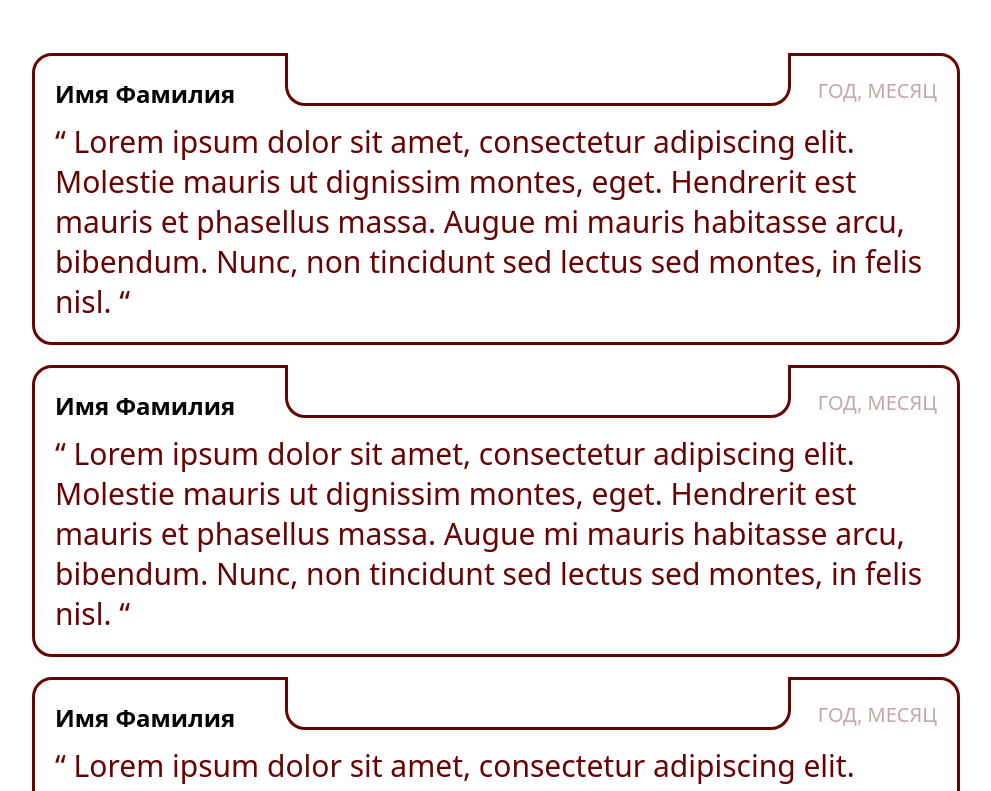
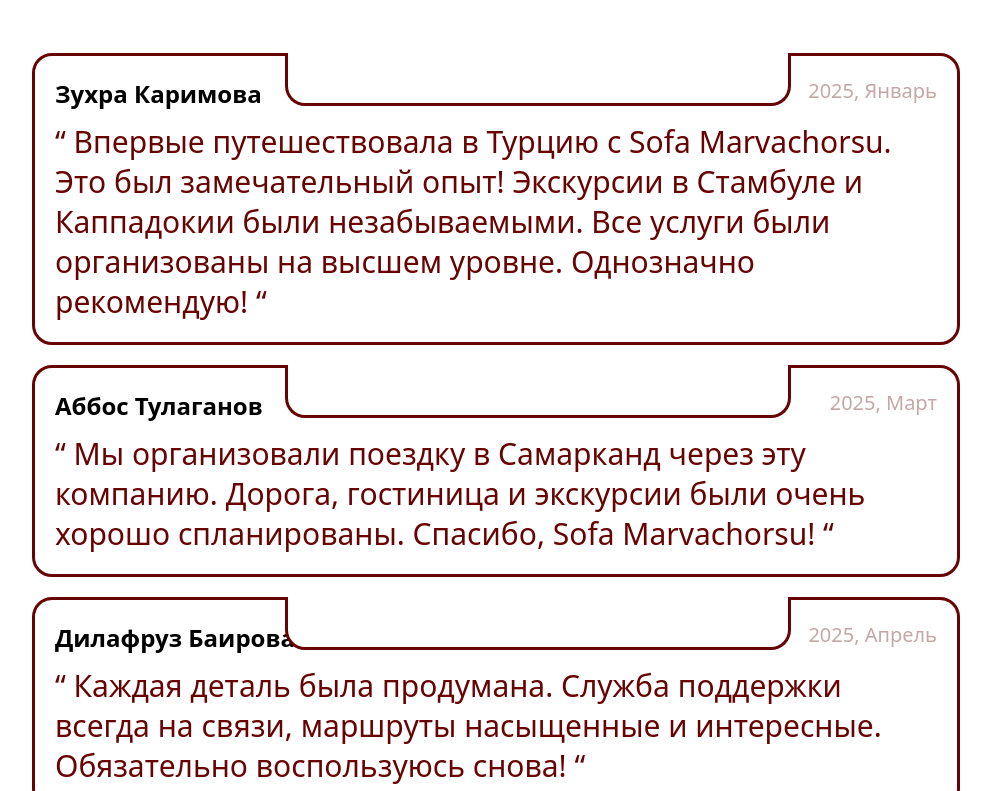
Before and after one commit to SanjarbekH02/SofaVite, a React (Vite) app: page / in a window 1280 px wide. Shown: the part 3209-4000 px from the top of the page, without its empty margins (144-1135 px from the left). Built offline with nearby package versions, Linux system fonts and the light colour scheme.

Commit message:
diroktor ismi ish vaqti qoshildi

```diff
--- a/index.html
+++ b/index.html
@@ -2,6 +2,7 @@
 <html lang="en">
   <head>
     <meta charset="UTF-8" />
+    <link rel="icon" type="image/png" href="./src/images/sofa.png">
     <meta name="viewport" content="width=device-width, initial-scale=1.0" />
     <title>Sofa marva Chorsu</title>
   </head>
--- a/public/locales/en.json
+++ b/public/locales/en.json
@@ -80,19 +80,19 @@
         "showMore": "Show More",
         "items": [
         {
-                "name": "Name Surname",
-                "date": "YEAR, MONTH",
-                "text": "“ Lorem ipsum dolor sit amet, consectetur adipiscing elit. Molestie mauris ut dignissim montes, eget. Hendrerit est mauris et phasellus massa. Augue mi mauris habitasse arcu, bibendum. Nunc, non tincidunt sed lectus sed montes, in felis nisl. “"
+            "name": "Zuhra Karimova",
+            "date": "January, 2025",
+            "text": "“I traveled to Turkey for the first time with Sofa Marvachorsu. It was a wonderful experience! The excursions in Istanbul and Cappadocia were unforgettable. All services were organized at the highest level. I absolutely recommend them!”"
         },
         {
-                "name": "Name Surname",
-                "date": "YEAR, MONTH",
-                "text": "“ Lorem ipsum dolor sit amet, consectetur adipiscing elit. Molestie mauris ut dignissim montes, eget. Hendrerit est mauris et phasellus massa. Augue mi mauris habitasse arcu, bibendum. Nunc, non tincidunt sed lectus sed montes, in felis nisl. “"
+            "name": "Abbos To'laganov",
+            "date": "March, 2025",
+            "text": "“We organized a trip to Samarkand through this company. The journey, hotel, and excursions were very well planned. Thank you, Sofa Marvachorsu!”"
         },
         {
-                "name": "Name Surname",
-                "date": "YEAR, MONTH",
-                "text": "“ Lorem ipsum dolor sit amet, consectetur adipiscing elit. Molestie mauris ut dignissim montes, eget. Hendrerit est mauris et phasellus massa. Augue mi mauris habitasse arcu, bibendum. Nunc, non tincidunt sed lectus sed montes, in felis nisl. “"
+            "name": "Dilafruz Bayirova",
+            "date": "April, 2025",
+            "text": "“Every detail was thought out. The support service was always in touch, and the routes were rich and interesting. I will definitely use their services again!”"
         }
         ]
     },
@@ -101,6 +101,8 @@
         "contacts": "CONTACTS",
         "getInTouch": "Get in Touch",
         "address": "Tashkent city, Olmazor district, Beruniy street, house 8",
-        "socialTitle": "Our Social Networks"
+        "socialTitle": "Our Social Networks",
+        "director": "Director",
+        "workingHours": "Working hours: Every day"
     }
 }
--- a/public/locales/ru.json
+++ b/public/locales/ru.json
@@ -81,19 +81,19 @@
     "showMore": "Показать больше",
     "items": [
     {
-        "name": "Имя Фамилия",
-        "date": "ГОД, МЕСЯЦ",
-        "text": "“ Lorem ipsum dolor sit amet, consectetur adipiscing elit. Molestie mauris ut dignissim montes, eget. Hendrerit est mauris et phasellus massa. Augue mi mauris habitasse arcu, bibendum. Nunc, non tincidunt sed lectus sed montes, in felis nisl. “"
+      "name": "Зухра Каримова",
+      "date": "2025, Январь",
+      "text": "“ Впервые путешествовала в Турцию с Sofa Marvachorsu. Это был замечательный опыт! Экскурсии в Стамбуле и Каппадокии были незабываемыми. Все услуги были организованы на высшем уровне. Однозначно рекомендую! “"
     },
     {
-        "name": "Имя Фамилия",
-        "date": "ГОД, МЕСЯЦ",
-        "text": "“ Lorem ipsum dolor sit amet, consectetur adipiscing elit. Molestie mauris ut dignissim montes, eget. Hendrerit est mauris et phasellus massa. Augue mi mauris habitasse arcu, bibendum. Nunc, non tincidunt sed lectus sed montes, in felis nisl. “"
+      "name": "Аббос Тулаганов",
+      "date": "2025, Март",
+      "text": "“ Мы организовали поездку в Самарканд через эту компанию. Дорога, гостиница и экскурсии были очень хорошо спланированы. Спасибо, Sofa Marvachorsu! “"
     },
     {
-        "name": "Имя Фамилия",
-        "date": "ГОД, МЕСЯЦ",
-        "text": "“ Lorem ipsum dolor sit amet, consectetur adipiscing elit. Molestie mauris ut dignissim montes, eget. Hendrerit est mauris et phasellus massa. Augue mi mauris habitasse arcu, bibendum. Nunc, non tincidunt sed lectus sed montes, in felis nisl. “"
+      "name": "Дилафруз Баирова",
+      "date": "2025, Апрель",
+      "text": "“ Каждая деталь была продумана. Служба поддержки всегда на связи, маршруты насыщенные и интересные. Обязательно воспользуюсь снова! “"
     }
     ]
   },
@@ -102,7 +102,9 @@
     "contacts": "КОНТАКТЫ",
     "getInTouch": "Связаться с Нами",
     "address": "Тошкент шахар, Олмазор тумани, ул. Беруний, дом 8",
-    "socialTitle": "Наши Социальные Сети"
+    "socialTitle": "Наши Социальные Сети",
+    "director": "Директор:",
+    "workingHours": "Режим работы: каждый день"
   }
 
 
--- a/public/locales/uz.json
+++ b/public/locales/uz.json
@@ -29,44 +29,37 @@
             "peaceOfMind": "Sayohatning har bir bosqichida xotirjamlik kafolati"
         }
     },
-
     "services": {
         "topTitle": "BIZNING XIZMATLARIMIZ",
         "mainTitle": "To‘liq yordam ko‘rsatish spektri",
-
         "externalTourism": {
             "title": "Tashqi turizm",
             "point1": "Turkiya, BAA, Saudiya Arabistoni, Malayziya, Gruziya va boshqalar.",
             "point2": "Dengiz bo‘yida dam olish, ekskursiya turlari"
         },
-
         "internalTourism": {
             "title": "Ichki turizm",
             "point1": "Samarqand, Buxoro, Xiva, tog‘lar va boshqalar.",
             "point2": "Bir kunlik va ko‘p kunlik turlar"
         },
-
         "umrah": {
             "title": "Umra",
             "point1": "Makka va Madinaga hajni tashkil qilish",
             "point2": "Koordinatsiya xizmatlari",
             "point3": "Tur davomida 24/7 qo‘llab-quvvatlash"
         },
-
         "courses": {
             "title": "Turoperatorlarni o‘qitish kurslari",
             "point1": "Amaliy va nazariy o‘qitish",
             "point2": "Onlayn/oflayn",
             "point3": "Sertifikat beriladi"
         },
-
         "visa": {
             "title": "Viza qo‘llab-quvvatlash",
             "point1": "Hujjatlar bo‘yicha maslahatlar",
             "point2": "Vizalarga ariza topshirish",
             "point3": "Konsulliklarga yozilish"
         },
-
         "tickets": {
             "title": "Aviabiletlar",
             "point1": "Guruhli va individual bronlash",
@@ -74,34 +67,34 @@
             "point3": "Moslashuvchan yo‘nalishlar"
         }
     },
-
     "reviews": {
         "topTitle": "FIKRLAR",
         "mainTitle": "Biz bilan bog‘laning",
         "showMore": "Ko‘proq ko‘rsatish",
         "items": [
             {
-                "name": "Ism Familiya",
-                "date": "YIL, OY",
-                "text": "“ Lorem ipsum dolor sit amet, consectetur adipiscing elit. Molestie mauris ut dignissim montes, eget. Hendrerit est mauris et phasellus massa. Augue mi mauris habitasse arcu, bibendum. Nunc, non tincidunt sed lectus sed montes, in felis nisl. “"
+                "name": "Zuhra Karimova",
+                "date": "2025, Yanvar",
+                "text": "“ Sofa Marvachorsu bilan ilk bor Turkiyaga sayohat qildim. Juda ajoyib tajriba bo‘ldi! Istanbul va Kapadokyadagi ekskursiyalar unutilmas bo‘ldi. Barcha xizmatlar yuqori darajada tashkil etilgan edi. Mutlaqo tavsiya qilaman! “"
             },
             {
-                "name": "Ism Familiya",
-                "date": "YIL, OY",
-                "text": "“ Lorem ipsum dolor sit amet, consectetur adipiscing elit. Molestie mauris ut dignissim montes, eget. Hendrerit est mauris et phasellus massa. Augue mi mauris habitasse arcu, bibendum. Nunc, non tincidunt sed lectus sed montes, in felis nisl. “"
+                "name": "Abbos To'laganov",
+                "date": "2025, Mart",
+                "text": "“ Bu kompaniya orqali Samarqandga sayohat uyushtirdik. Yo‘l, mehmonxona va ekskursiyalar juda puxta rejalashtirilgan. Rahmat, Sofa Marvachorsu! “"
             },
             {
-                "name": "Ism Familiya",
-                "date": "YIL, OY",
-                "text": "“ Lorem ipsum dolor sit amet, consectetur adipiscing elit. Molestie mauris ut dignissim montes, eget. Hendrerit est mauris et phasellus massa. Augue mi mauris habitasse arcu, bibendum. Nunc, non tincidunt sed lectus sed montes, in felis nisl. “"
+                "name": "Dilafruz Bayirova",
+                "date": "2025, Aprel",
+                "text": "“ Har bir detali o‘ylangan. Qo‘llab-quvvatlash xizmati hamisha aloqada, yo‘nalishlar esa boy va qiziqarli. Albatta yana foydalanaman! “"
             }
         ]
     },
-
     "footer": {
         "contacts": "ALOQALAR",
         "getInTouch": "Biz bilan bog‘laning",
         "address": "Toshkent shahar, Olmazor tumani, Beruniy ko‘chasi, 8-uy",
-        "socialTitle": "Bizning ijtimoiy tarmoqlarimiz"
+        "socialTitle": "Bizning ijtimoiy tarmoqlarimiz",
+        "director": "Direktor:",
+        "workingHours": "Ish vaqti: Har kuni"
     }
 }
--- a/src/Components/Footer/Footer.css
+++ b/src/Components/Footer/Footer.css
@@ -13,6 +13,8 @@
 }
 
 .contact-heading {
+  width: 100%;
+  text-align: center;
   font-size: 36px;
   margin: 10px 0 40px;
 }
--- a/src/Components/Footer/Footer.jsx
+++ b/src/Components/Footer/Footer.jsx
@@ -7,7 +7,7 @@
 
     return (
         <div id='contacts' className="contact-container">
-            <h3 className="services-title-top">{t('footer.contacts')}</h3>
+            <h1 className="services-title-top">{t('footer.contacts')}</h1>
             <h1 className="contact-heading">{t('footer.getInTouch')}</h1>
             <div className="footer">
                 <div className="contact-info">
@@ -15,6 +15,9 @@
                     <p><i className="ri-phone-line"></i> <a href="tel:+998955518888">+998 95 551 8888</a></p>
                     <p><i className="ri-phone-line"></i> <a href="tel:+998981110045">+998 98 111 00 45</a></p>
                     <p><i className="ri-mail-line"></i> <a href="mailto:sofamarva.chorsu@gmail.com">sofamarva.chorsu@gmail.com</a></p>
+                    <p><i className="ri-user-line"></i> {t('footer.director')} Fathullayev Dilmurod Farhod O'g'li</p>
+                    <p><i className="ri-time-line"></i> {t('footer.workingHours')} , 09:00 – 20:00</p>
+
                 </div>
 
                 <h2 className="social-title">{t('footer.socialTitle')}</h2>
```
Lines whose indentation alone changed are shown as unchanged.
